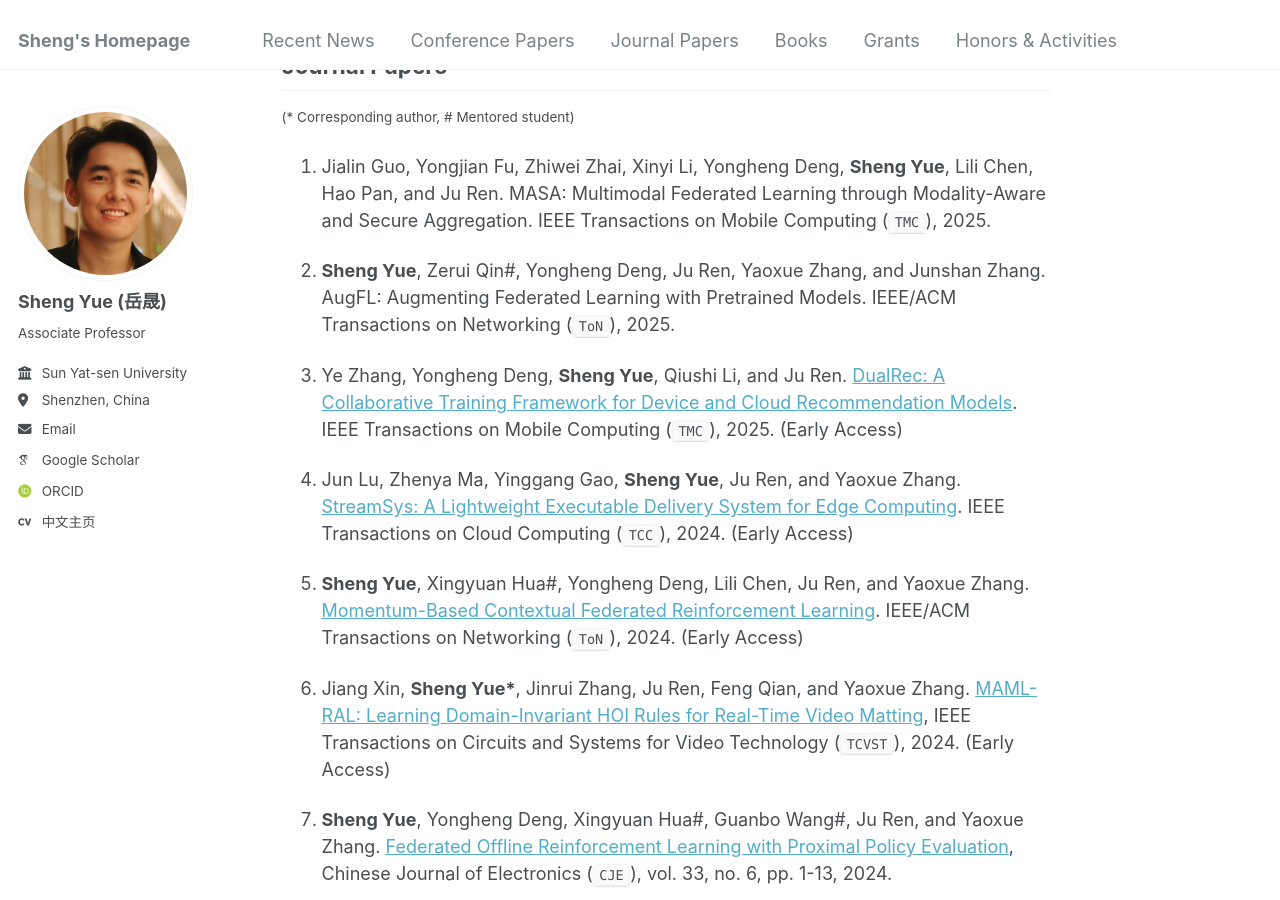
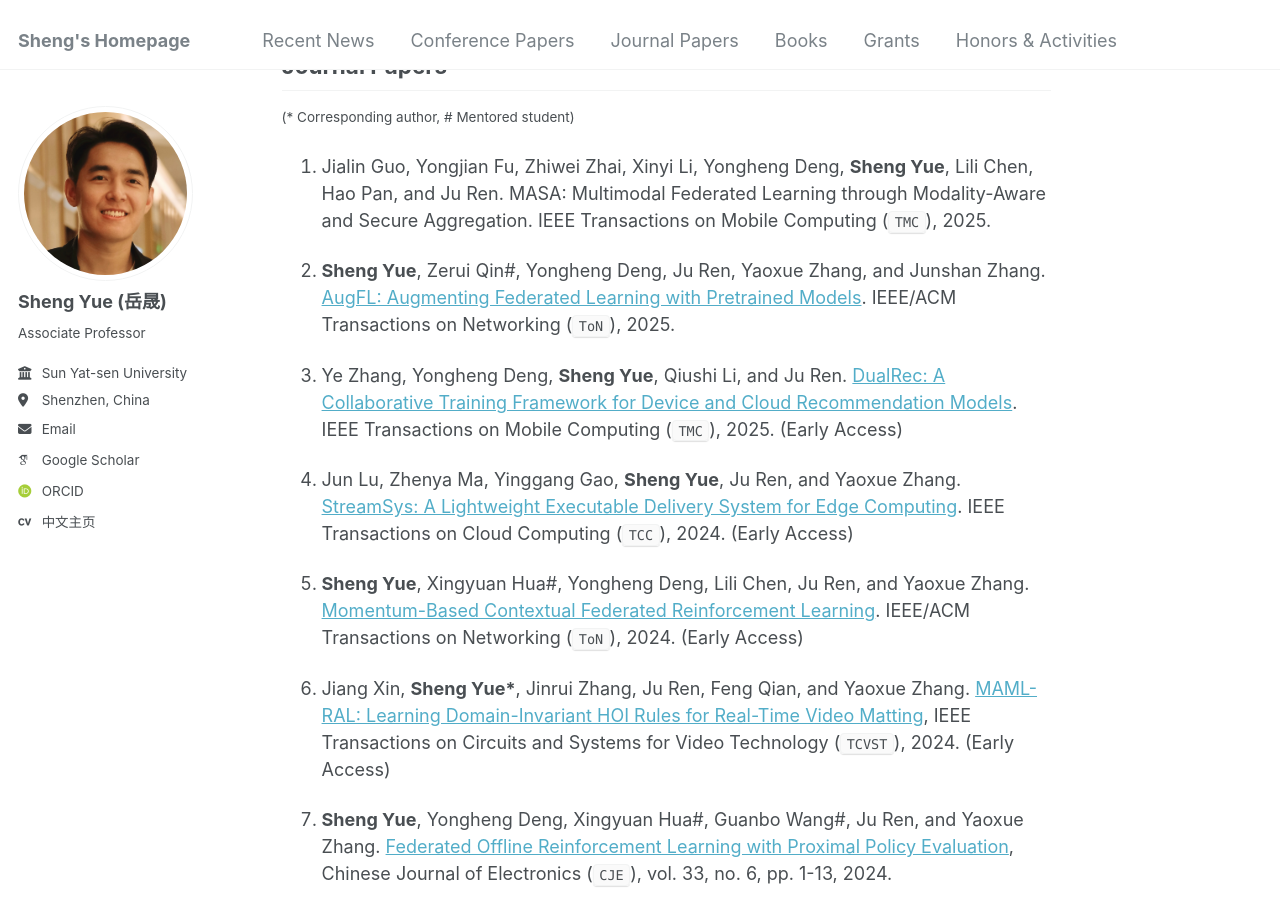
Before and after one commit to shaunyue/shaunyue.github.io, a Jekyll site: the page built from _pages/about.md, in a window 1280 px wide and 900 px high, scrolled down 2639 px. Built offline with Jekyll 4.4.1, drawn with Linux system fonts in a browser that asks for light colours; some web fonts are replaced; some of the changed lines change nothing that is shown.

Commit message:
Update information

```diff
--- a/_pages/about.md
+++ b/_pages/about.md
@@ -74,7 +74,7 @@ function toggleContent(id) {
 
 1. Jialin Guo,  Yongjian Fu,  Zhiwei Zhai,  Xinyi Li,  Yongheng Deng,  **Sheng Yue**,  Lili Chen,  Hao Pan,  and Ju Ren. MASA: Multimodal Federated Learning through Modality-Aware and Secure Aggregation. IEEE Transactions on Mobile Computing (`TMC`), 2025.
 
-1. **Sheng Yue**, Zerui Qin#, Yongheng Deng, Ju Ren, Yaoxue Zhang, and Junshan Zhang. AugFL: Augmenting Federated Learning with Pretrained Models. IEEE/ACM Transactions on Networking (`ToN`), 2025.
+1. **Sheng Yue**, Zerui Qin#, Yongheng Deng, Ju Ren, Yaoxue Zhang, and Junshan Zhang. [AugFL: Augmenting Federated Learning with Pretrained Models](https://arxiv.org/pdf/2503.02154). IEEE/ACM Transactions on Networking (`ToN`), 2025.
 
 1. Ye Zhang, Yongheng Deng, **Sheng Yue**, Qiushi Li, and Ju Ren. [DualRec: A Collaborative Training Framework for Device and Cloud Recommendation Models](https://ieeexplore.ieee.org/document/10840283/authors#authors). IEEE Transactions on Mobile Computing (`TMC`), 2025. (Early Access)
 
```
